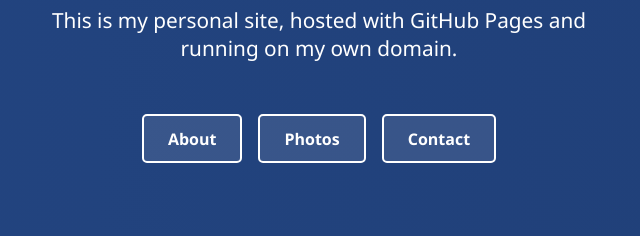
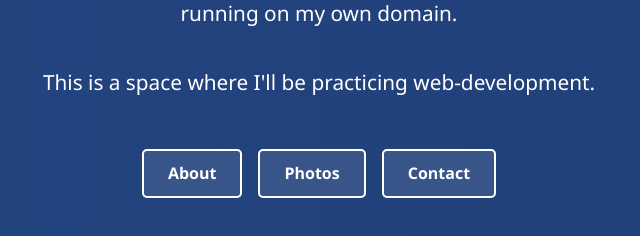
Before and after one commit to TomLanfer/lanfer.me, a plain HTML site: page index.html in a window 1280 px wide. Shown: the part 382-618 px from the top of the page, without its empty margins (321-961 px from the left). Drawn offline with Linux system fonts and the light colour scheme.

Commit message:
Update index.html

```diff
--- a/index.html
+++ b/index.html
@@ -70,6 +70,7 @@
 <body>
   <h1>Welcome to lanfer.me</h1>
   <p>This is my personal site, hosted with GitHub Pages and running on my own domain.</p>
+  <p>This is a space where I'll be practicing web-development.</p>
   <div class="buttons">
     <a href="about/" class="btn">About</a>
     <a href="photos/" class="btn">Photos</a>
```
